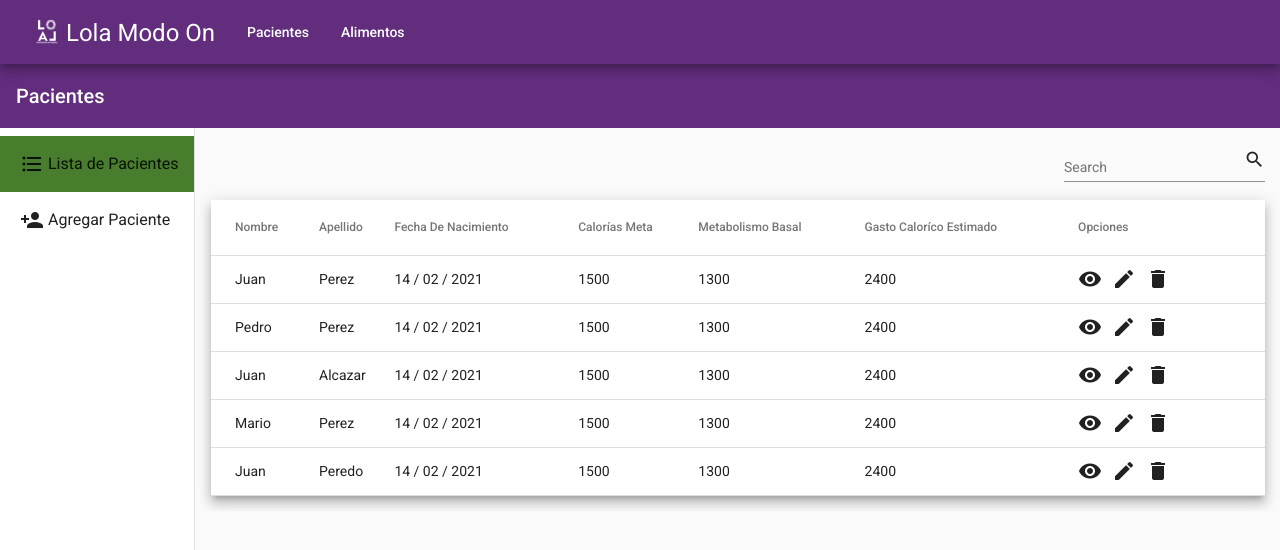
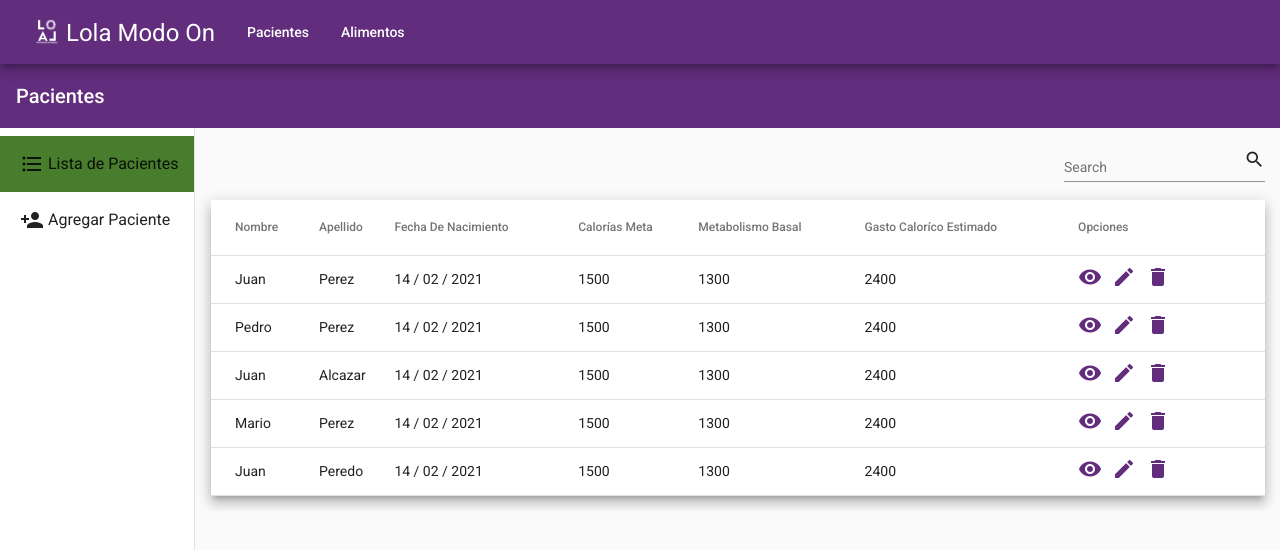
Before and after one commit to dmeneses/lolamodoon, an Angular app: page /patients in a window 1280 px wide. Shown: the top 550 px of the page. Built offline with nearby package versions, Linux system fonts and the light colour scheme.

Commit message:
Added view for patient and updated list component

```diff
--- a/src/app/patients/create/create.component.html
+++ b/src/app/patients/create/create.component.html
@@ -57,7 +57,7 @@
     </mat-form-field>
 
     <div fxLayout="row" fxLayoutAlign="space-between center">
-      <button mat-raised-button color="basic" type="submit">Cancelar</button>
+      <button mat-raised-button color="basic" type="submit" (click)="submit()">Cancelar</button>
       <button mat-raised-button color="primary" type="submit" (click)="submit()">Guardar</button>
     </div>
   </form>
--- a/src/app/patients/list/list.component.html
+++ b/src/app/patients/list/list.component.html
@@ -43,9 +43,9 @@
       <th mat-header-cell *matHeaderCellDef>Opciones</th>
       <td mat-cell *matCellDef="let element">
         <div fxLayout="row" fxLayoutGap="10px">
-          <mat-icon>visibility</mat-icon>
-          <mat-icon>edit</mat-icon>
-          <mat-icon>delete</mat-icon>
+          <a [routerLink]="[ '.', element.patientId ]"><mat-icon color='primary'>visibility</mat-icon></a>
+          <mat-icon color='primary'>edit</mat-icon>
+          <mat-icon color='primary'>delete</mat-icon>
         </div>
       </td>
     </ng-container>
--- a/src/app/patients/list/list.component.ts
+++ b/src/app/patients/list/list.component.ts
@@ -1,16 +1,10 @@
 import { Component, OnInit } from '@angular/core';
 import { FormGroup, FormControl } from '@angular/forms';
-export interface Patient {
-  name: string;
-  lastname: string;
-  birthDate: Date;
-  targetCalories: number;
-  basalMetabolism: number;
-  estimatedDailyEnergyExpenditure: number,
-}
+import { Patient } from '../../shared/models/patient';
 
 const ELEMENT_DATA: Patient[] = [
   {
+    patientId: '1',
     name: 'Juan',
     lastname: 'Perez',
     birthDate: new Date(),
@@ -19,6 +13,7 @@ const ELEMENT_DATA: Patient[] = [
     estimatedDailyEnergyExpenditure: 2400,
   },
   {
+    patientId: '2',
     name: 'Pedro',
     lastname: 'Perez',
     birthDate: new Date(),
@@ -27,6 +22,7 @@ const ELEMENT_DATA: Patient[] = [
     estimatedDailyEnergyExpenditure: 2400,
   },
   {
+    patientId: '3',
     name: 'Juan',
     lastname: 'Alcazar',
     birthDate: new Date(),
@@ -35,6 +31,7 @@ const ELEMENT_DATA: Patient[] = [
     estimatedDailyEnergyExpenditure: 2400,
   },
   {
+    patientId: '4',
     name: 'Mario',
     lastname: 'Perez',
     birthDate: new Date(),
@@ -43,6 +40,7 @@ const ELEMENT_DATA: Patient[] = [
     estimatedDailyEnergyExpenditure: 2400,
   },
   {
+    patientId: '5',
     name: 'Juan',
     lastname: 'Peredo',
     birthDate: new Date(),
--- /dev/null
+++ b/src/app/patients/view/view.component.html
@@ -0,0 +1 @@
+<p>view works!</p>
--- /dev/null
+++ b/src/app/patients/view/view.component.ts
@@ -0,0 +1,15 @@
+import { Component, OnInit } from '@angular/core';
+
+@Component({
+  selector: 'app-view',
+  templateUrl: './view.component.html',
+  styleUrls: ['./view.component.scss']
+})
+export class ViewComponent implements OnInit {
+
+  constructor() { }
+
+  ngOnInit(): void {
+  }
+
+}
--- /dev/null
+++ b/src/app/shared/models/patient.ts
@@ -0,0 +1,9 @@
+export interface Patient {
+  patientId?: string;
+  name: string;
+  lastname: string;
+  birthDate: Date;
+  targetCalories: number;
+  basalMetabolism: number;
+  estimatedDailyEnergyExpenditure: number;
+}
```
Also changed, not shown: src/app/patients/patients.module.ts (+6 -1 lines), src/app/patients/view/view.component.scss (added), 1 other file (tests, documents, lock files or other folders).
